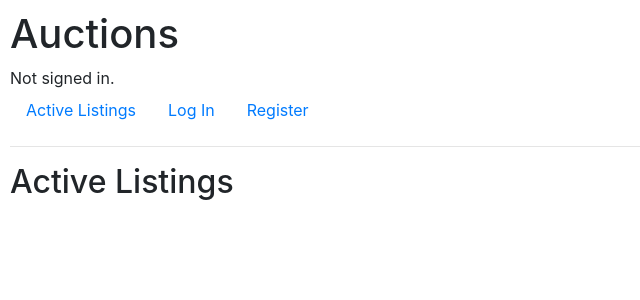
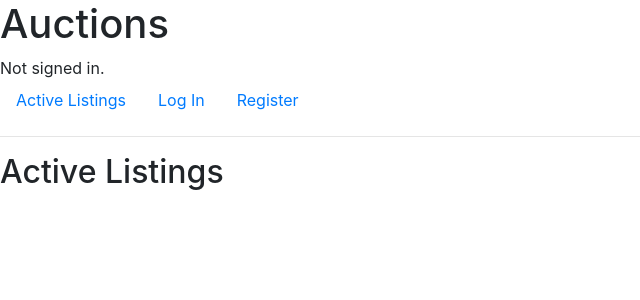
Before and after one commit to temirlanmur/project-2, a Django app: page / in a window 1280 px wide. Shown: the top 300 px of the page, without its empty margins (0-640 px from the left). Run offline with Django 3.2, Linux system fonts and the light colour scheme; data that the repository does not hold is empty; some libraries are stand-ins or nearby versions.

Commit message:
Remove styles (Bootstrap's are used)

```diff
--- a/auctions/static/auctions/styles.css
+++ b/auctions/static/auctions/styles.css
@@ -1,3 +1,6 @@
-body {
-    padding: 10px;
+/*
+.fieldWrapper input {
+    display: block;
+    width: 100%;
 }
+*/
```
